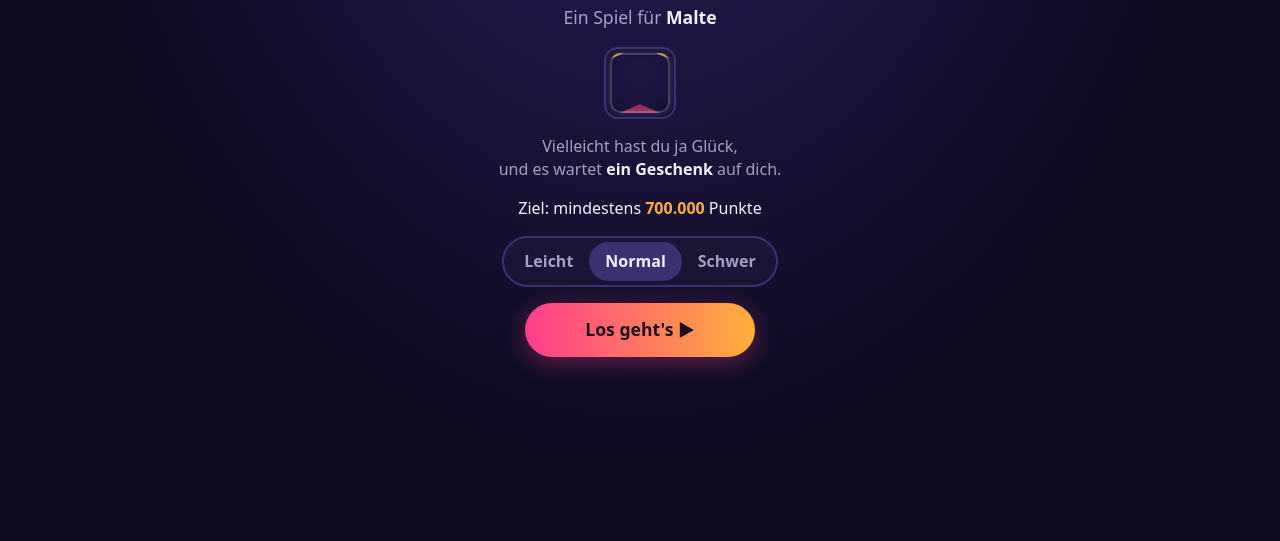
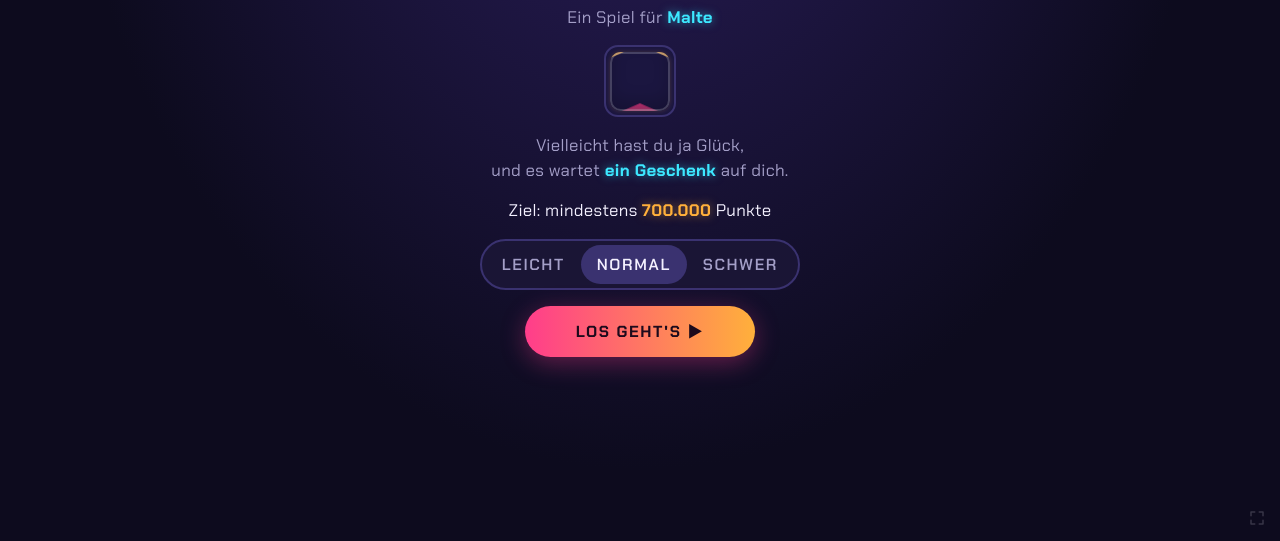
Before and after one commit to llllkatjallll/bday-game, a plain HTML site: page index.html in a window 1280 px wide. Shown: the part 259-800 px from the top of the page. Drawn offline with Linux system fonts and the light colour scheme.

Commit message:
added fullscreen

```diff
--- a/game.js
+++ b/game.js
@@ -924,6 +924,24 @@
   $('#btn-reward').addEventListener('click', showWin);
   $('#btn-again').addEventListener('click', () => { stopConfetti(); show('start'); });
 
+  // Vollbild (nicht auf jedem Gerät verfügbar, z.B. iPhone-Safari → Knopf bleibt versteckt)
+  const docEl = document.documentElement;
+  const fsElement = () => document.fullscreenElement || document.webkitFullscreenElement;
+  if (docEl.requestFullscreen || docEl.webkitRequestFullscreen) {
+    const fsBtn = $('#btn-fs');
+    fsBtn.hidden = false;
+    fsBtn.addEventListener('click', () => {
+      if (fsElement()) (document.exitFullscreen || document.webkitExitFullscreen).call(document);
+      else {
+        const p = (docEl.requestFullscreen || docEl.webkitRequestFullscreen).call(docEl, { navigationUI: 'hide' });
+        if (p && p.catch) p.catch(() => {});
+      }
+    });
+    const sync = () => fsBtn.classList.toggle('on', !!fsElement());
+    document.addEventListener('fullscreenchange', sync);
+    document.addEventListener('webkitfullscreenchange', sync);
+  }
+
   // ============================================================
   //  Gewonnen: Gutschein + Konfetti
   // ============================================================
--- a/index.html
+++ b/index.html
@@ -9,7 +9,7 @@
   <title>Beat Tap</title>
   <link rel="preconnect" href="https://fonts.googleapis.com">
   <link rel="preconnect" href="https://fonts.gstatic.com" crossorigin>
-  <link rel="stylesheet" href="https://fonts.googleapis.com/css2?family=Audiowide&display=swap">
+  <link rel="stylesheet" href="https://fonts.googleapis.com/css2?family=Audiowide&family=Chakra+Petch:wght@400;600;700&display=swap">
   <link rel="stylesheet" href="style.css">
 </head>
 <body>
@@ -126,6 +126,11 @@
 
   <canvas id="confetti"></canvas>
 
+  <!-- dezenter Vollbild-Schalter -->
+  <button id="btn-fs" class="fs-btn" aria-label="Vollbild" title="Vollbild" hidden>
+    <svg viewBox="0 0 24 24" aria-hidden="true"><path d="M4 9V4h5M20 9V4h-5M4 15v5h5M20 15v5h-5"/></svg>
+  </button>
+
   <script src="config.js"></script>
   <script src="game.js"></script>
 </body>
--- a/style.css
+++ b/style.css
@@ -20,7 +20,7 @@ html, body {
   overflow: hidden;
   background: var(--bg);
   color: var(--text);
-  font-family: system-ui, -apple-system, "Segoe UI", Roboto, sans-serif;
+  font-family: "Chakra Petch", system-ui, -apple-system, "Segoe UI", Roboto, sans-serif;
   user-select: none;
   -webkit-user-select: none;
   -webkit-touch-callout: none;
@@ -517,6 +517,27 @@ body { background: radial-gradient(ellipse at 50% -10%, #2c1f60 0%, var(--bg) 65
   .card-float, .card-face::after, .card-shadow { animation: none; }
 }
 
+.fs-btn {
+  position: fixed;
+  right: max(8px, env(safe-area-inset-right));
+  bottom: max(8px, env(safe-area-inset-bottom));
+  z-index: 60;
+  width: 30px;
+  height: 30px;
+  padding: 6px;
+  border: none;
+  border-radius: 8px;
+  background: transparent;
+  color: var(--text);
+  opacity: 0.18;
+  cursor: pointer;
+  transition: opacity 0.2s;
+}
+.fs-btn:hover, .fs-btn:focus-visible { opacity: 0.6; }
+.fs-btn svg { width: 100%; height: 100%; fill: none; stroke: currentColor; stroke-width: 2; stroke-linecap: round; stroke-linejoin: round; }
+/* im Vollbild zeigen die Ecken nach innen (= verlassen) */
+.fs-btn.on svg path { d: path("M9 4v5H4M15 4v5h5M9 20v-5H4M15 20v-5h5"); }
+
 #confetti {
   position: fixed;
   inset: 0;
@@ -542,3 +563,26 @@ body { background: radial-gradient(ellipse at 50% -10%, #2c1f60 0%, var(--bg) 65
   font-style: normal;
 }
 .logo { letter-spacing: 0; font-size: clamp(2.6rem, 14vw, 4rem); }
+
+/* ---------- Fließtext im Arcade-Stil (Chakra Petch) ---------- */
+.for, .howto, .goal { font-size: 1.05rem; letter-spacing: 0.02em; }
+.for b, .howto b, .goal b, #win-text b {
+  color: var(--cyan);
+  font-weight: 700;
+  text-shadow: 0 0 10px rgba(61, 232, 255, 0.55);
+}
+.goal b { color: var(--orange); text-shadow: 0 0 10px rgba(255, 176, 59, 0.55); }
+.hint, #songs-diff {
+  font-size: 0.78rem;
+  font-weight: 600;
+  text-transform: uppercase;
+  letter-spacing: 0.14em;
+}
+.btn, .diff button {
+  text-transform: uppercase;
+  letter-spacing: 0.1em;
+}
+.btn { font-size: 1rem; }
+#res-msg, #win-text { font-size: 1.05rem; }
+.stats div, .stats span, .song-text b { letter-spacing: 0.06em; }
+.song-text small { text-transform: uppercase; letter-spacing: 0.12em; font-size: 0.72rem; }
```
